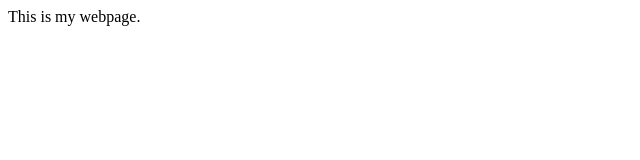
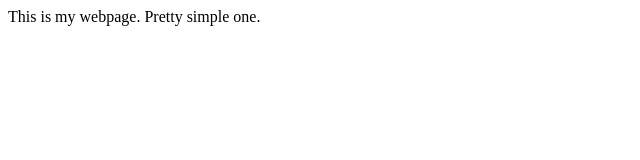
Before and after one commit to christophermalone/DSCI330_Example, a plain HTML site: page index.html in a window 1280 px wide. Shown: the whole page, without its empty margins (0-640 px from the left). Drawn offline with Linux system fonts and the light colour scheme.

Commit message:
simple change to website

```diff
--- a/index.html
+++ b/index.html
@@ -2,7 +2,7 @@
 	<title>Malone Webpage</title>
 	<body>
 
-This is my webpage.
+This is my webpage.  Pretty simple one.
 	</body>
 
 
```
